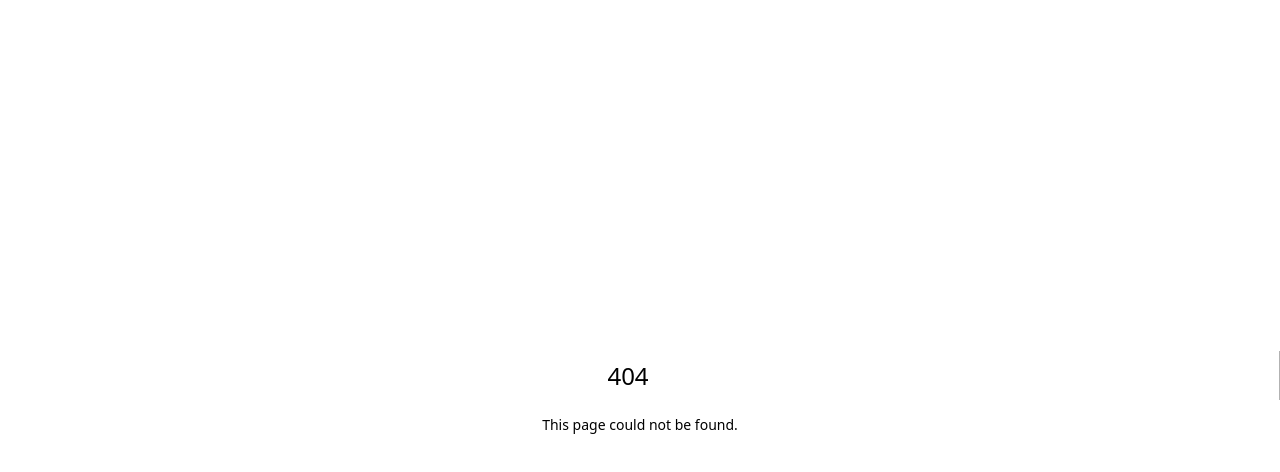
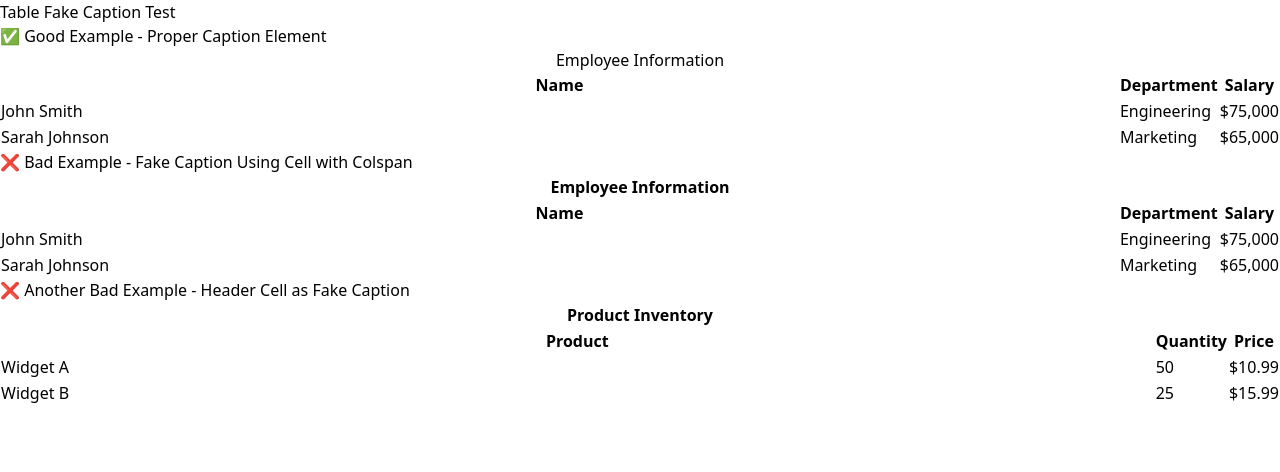
Before and after one commit to test-party/guinea-pig-next, a Next.js app: page /table-fake-caption in a window 1280 px wide. Before the commit this address had no page. Shown: the top 472 px of the page. Built offline with nearby package versions, Linux system fonts and the light colour scheme.

Commit message:
Table Fake Caption

```diff
--- /dev/null
+++ b/src/app/table-fake-caption/page.tsx
@@ -0,0 +1,84 @@
+//http://localhost:3000/table-fake-caption
+export default function Page() {
+    return (
+        <div>
+            <h1>Table Fake Caption Test</h1>
+
+            <h2>✅ Good Example - Proper Caption Element</h2>
+            <table>
+                <caption>Employee Information</caption>
+                <thead>
+                    <tr>
+                        <th>Name</th>
+                        <th>Department</th>
+                        <th>Salary</th>
+                    </tr>
+                </thead>
+                <tbody>
+                    <tr>
+                        <td>John Smith</td>
+                        <td>Engineering</td>
+                        <td>$75,000</td>
+                    </tr>
+                    <tr>
+                        <td>Sarah Johnson</td>
+                        <td>Marketing</td>
+                        <td>$65,000</td>
+                    </tr>
+                </tbody>
+            </table>
+
+            <h2>❌ Bad Example - Fake Caption Using Cell with Colspan</h2>
+            <table>
+                <tbody>
+                    <tr>
+                        <td colSpan={3} style={{textAlign: 'center', fontWeight: 'bold'}}>
+                            Employee Information
+                        </td>
+                    </tr>
+                    <tr>
+                        <th>Name</th>
+                        <th>Department</th>
+                        <th>Salary</th>
+                    </tr>
+                    <tr>
+                        <td>John Smith</td>
+                        <td>Engineering</td>
+                        <td>$75,000</td>
+                    </tr>
+                    <tr>
+                        <td>Sarah Johnson</td>
+                        <td>Marketing</td>
+                        <td>$65,000</td>
+                    </tr>
+                </tbody>
+            </table>
+
+            <h2>❌ Another Bad Example - Header Cell as Fake Caption</h2>
+            <table>
+                <tbody>
+                    <tr>
+                        <th colSpan={3} style={{textAlign: 'center'}}>
+                            Product Inventory
+                        </th>
+                    </tr>
+                    <tr>
+                        <th>Product</th>
+                        <th>Quantity</th>
+                        <th>Price</th>
+                    </tr>
+                    <tr>
+                        <td>Widget A</td>
+                        <td>50</td>
+                        <td>$10.99</td>
+                    </tr>
+                    <tr>
+                        <td>Widget B</td>
+                        <td>25</td>
+                        <td>$15.99</td>
+                    </tr>
+                </tbody>
+            </table>
+        </div>
+    )
+}
```
